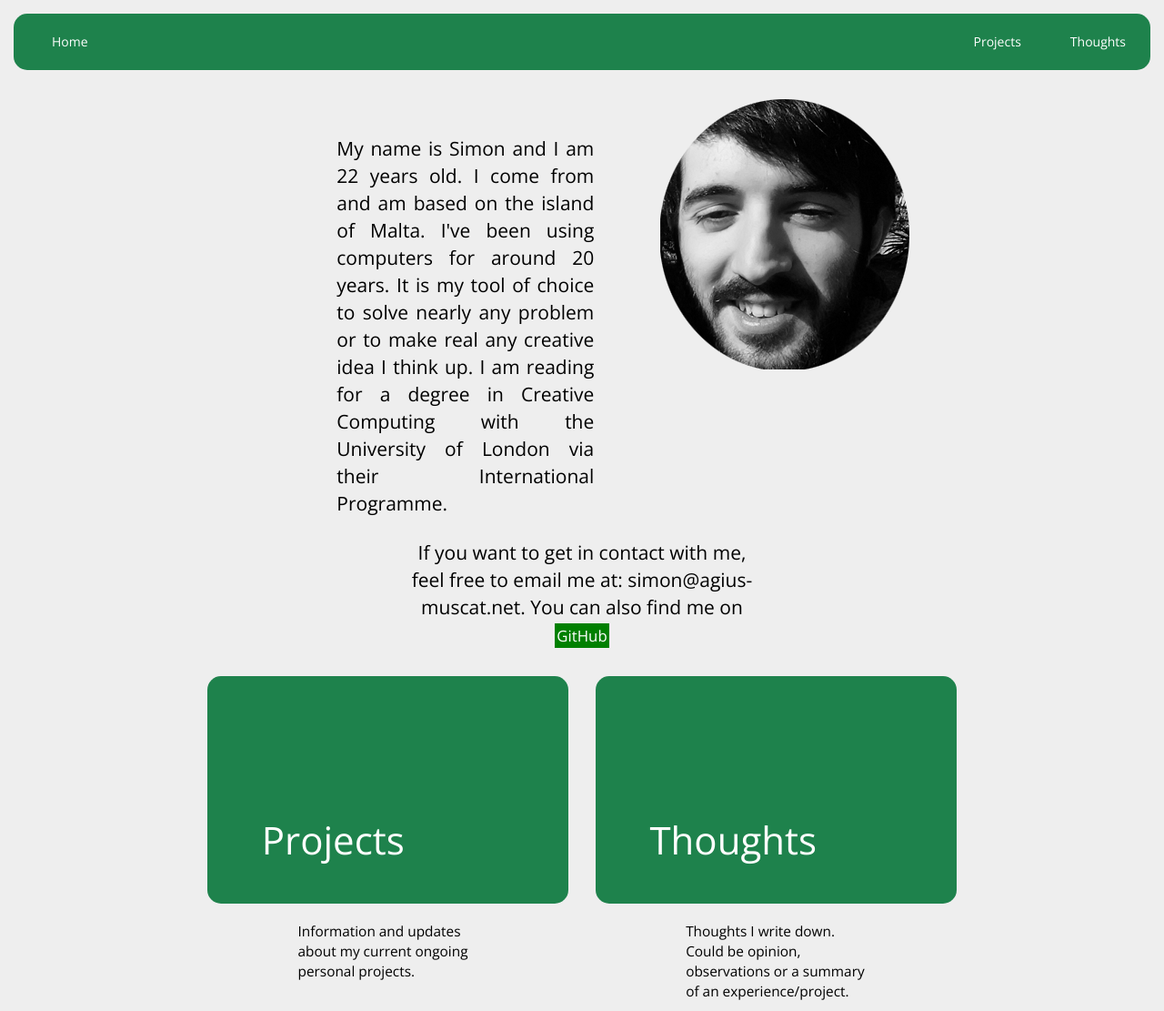
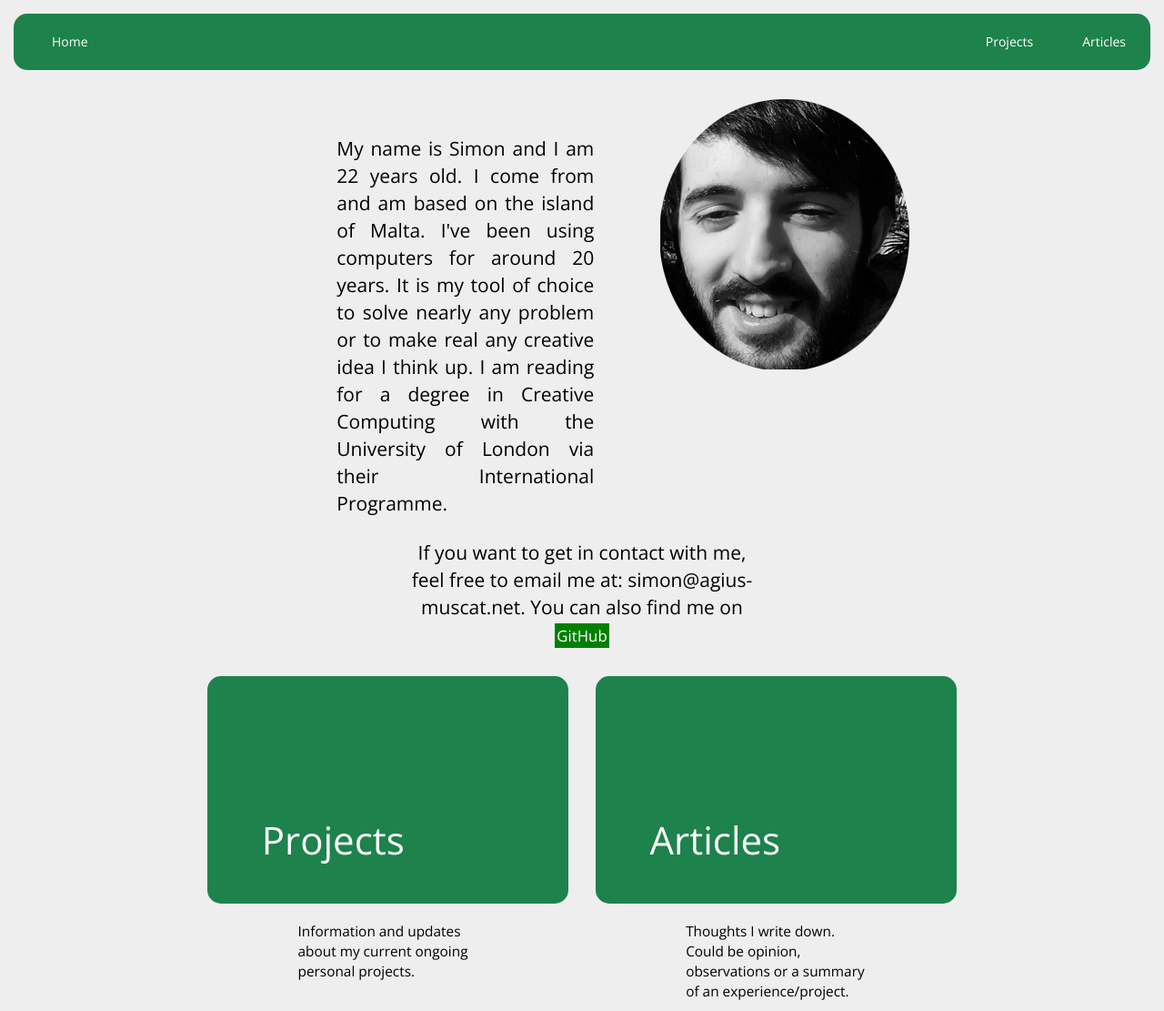
Before and after one commit to purrcat259/digitalcat, a Flask app: page / in a window 1280 px wide. Shown: the whole page at 91% size. Run offline with Flask 2, Linux system fonts and the light colour scheme; some libraries are stand-ins or nearby versions.

Commit message:
Fixed broken article links

```diff
--- a/templates/index.html
+++ b/templates/index.html
@@ -46,8 +46,8 @@
         </div>
         <div class="col-md-4">
             <div class="box">
-                <a href="{{ url_for('thoughts') }}">
-                    <p class="box-text hvr-float">Thoughts</p>
+                <a href="{{ url_for('articles') }}">
+                    <p class="box-text hvr-float">Articles</p>
                 </a>
             </div>
             <p class="box-explanation">
--- a/templates/layout.html
+++ b/templates/layout.html
@@ -36,9 +36,9 @@
                                 Projects
                             </button>
                         </a></li>
-                        <li><a class="hvr-grow" href="{{ url_for('thoughts') }}">
+                        <li><a class="hvr-grow" href="{{ url_for('articles') }}">
                             <button type="button" class="btn btn-success btn-rmv-col">
-                                Thoughts
+                                Articles
                             </button>
                         </a></li>
                     </ul>
```
